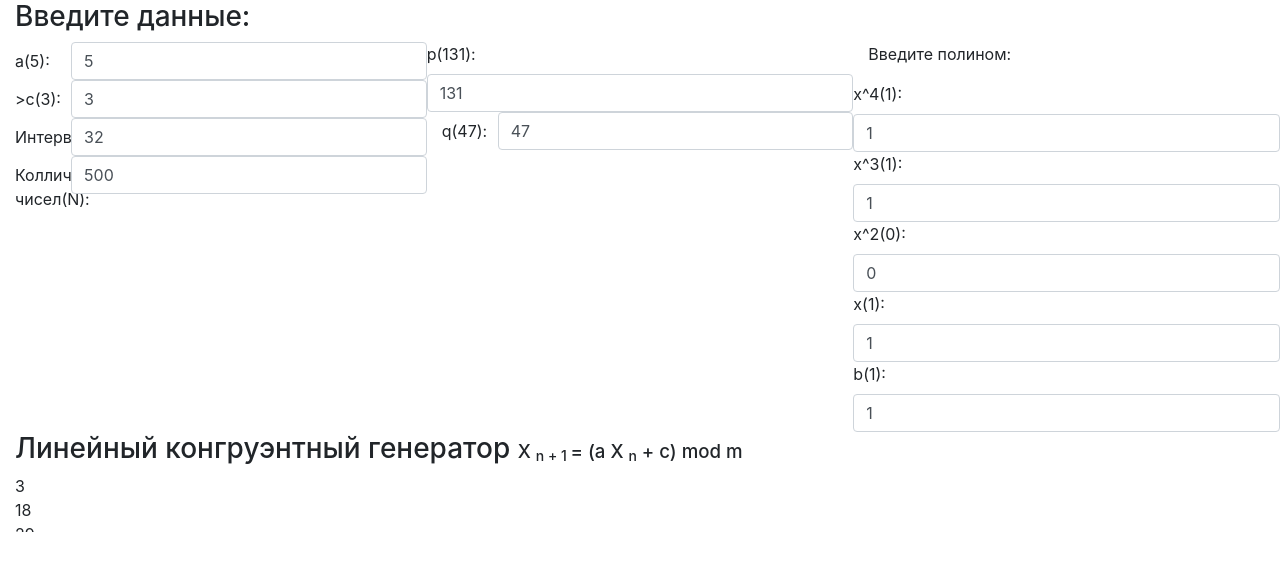
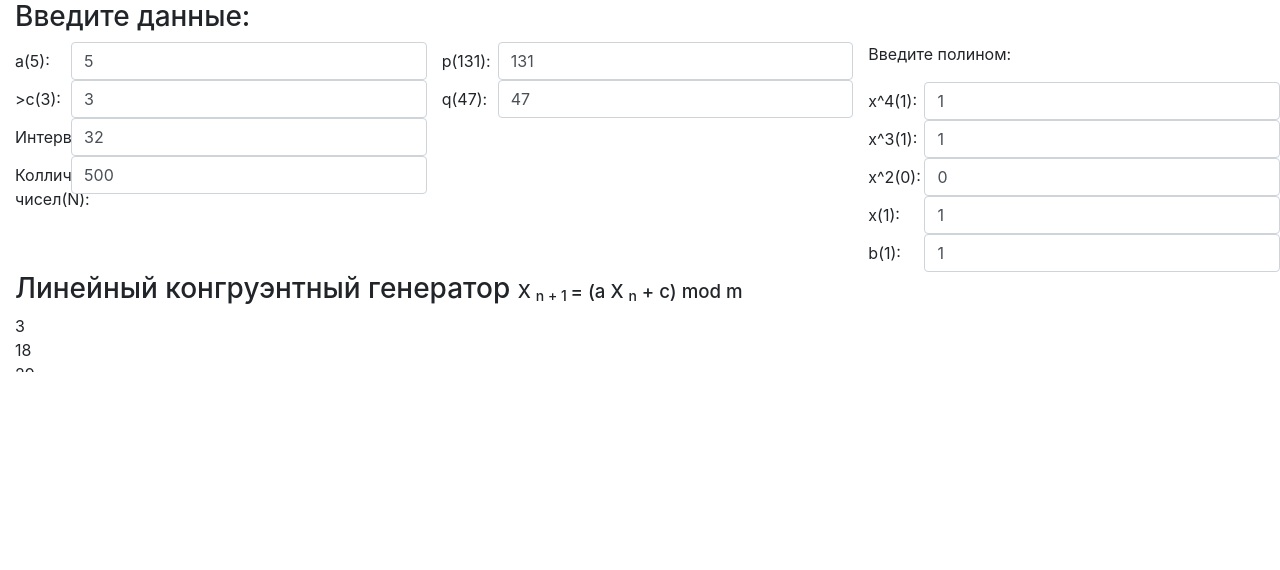
Before and after one commit to abubaca4/abubaca4.github.io, a plain HTML site: page 2021_inform_protect/index.html in a window 1280 px wide. Drawn offline with nearby package versions, Linux system fonts and the light colour scheme.

Commit message:
col-m fix

```diff
--- a/2021_inform_protect/index.html
+++ b/2021_inform_protect/index.html
@@ -42,8 +42,8 @@
                 </div>
                 <div class="col">
                     <div class="row">
-                        <label for="id_p_data">p(131):</label>
-                        <input type="number" class="form-control" id="id_p_data" value="131">
+                        <label for="id_p_data" class="col-sm-2 col-form-label">p(131):</label>
+                        <input type="number" class="form-control col-sm-10" id="id_p_data" value="131">
                     </div>
                     <div class="row">
                         <label for="id_q_data" class="col-sm-2 col-form-label">q(47):</label>
@@ -53,24 +53,24 @@
                 <div class="col">
                     <p>Введите полином:</p>
                     <div class="row">
-                        <label for="id_x4_data">x^4(1):</label>
-                        <input type="number" class="form-control" id="id_x4_data" value="1">
+                        <label for="id_x4_data" class="col-sm-2 col-form-label">x^4(1):</label>
+                        <input type="number" class="form-control col-sm-10" id="id_x4_data" value="1">
                     </div>
                     <div class="row">
-                        <label for="id_x3_data">x^3(1):</label>
-                        <input type="number" class="form-control" id="id_x3_data" value="1">
+                        <label for="id_x3_data" class="col-sm-2 col-form-label">x^3(1):</label>
+                        <input type="number" class="form-control col-sm-10" id="id_x3_data" value="1">
                     </div>
                     <div class="row">
-                        <label for="id_x2_data">x^2(0):</label>
-                        <input type="number" class="form-control" id="id_x2_data" value="0">
+                        <label for="id_x2_data" class="col-sm-2 col-form-label">x^2(0):</label>
+                        <input type="number" class="form-control col-sm-10" id="id_x2_data" value="0">
                     </div>
                     <div class="row">
-                        <label for="id_x_data">x(1):</label>
-                        <input type="number" class="form-control" id="id_x_data" value="1">
+                        <label for="id_x_data" class="col-sm-2 col-form-label">x(1):</label>
+                        <input type="number" class="form-control col-sm-10" id="id_x_data" value="1">
                     </div>
                     <div class="row">
-                        <label for="id_b_data">b(1):</label>
-                        <input type="number" class="form-control" id="id_b_data" value="1">
+                        <label for="id_b_data" class="col-sm-2 col-form-label">b(1):</label>
+                        <input type="number" class="form-control col-sm-10" id="id_b_data" value="1">
                     </div>
                 </div>
             </div>
```
